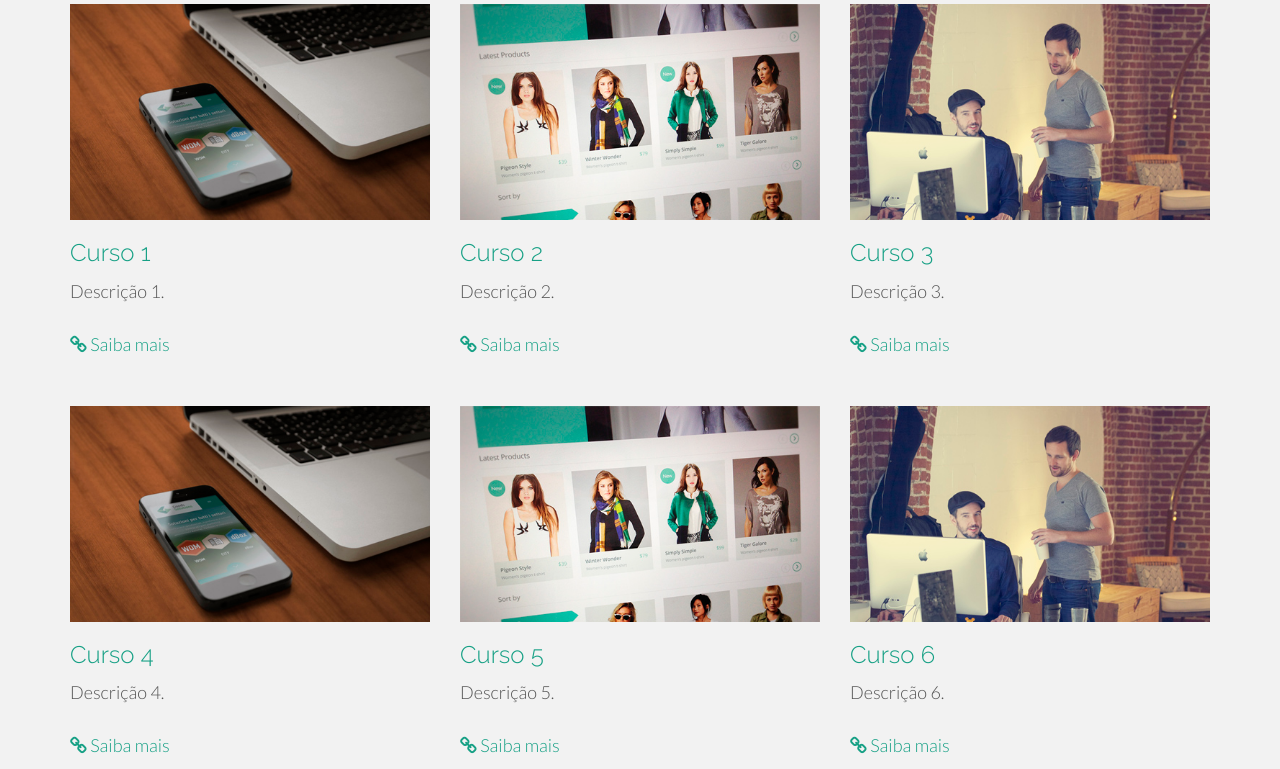
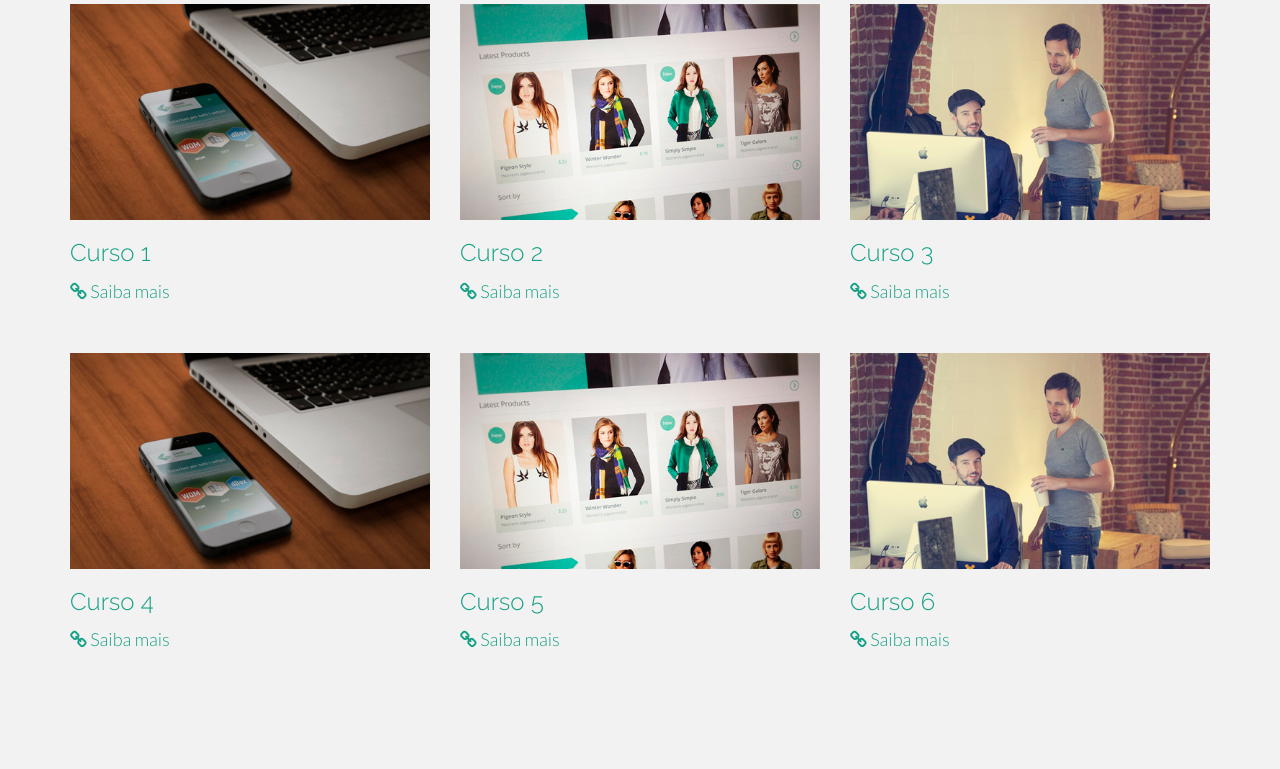
Before and after one commit to brunogomes3000/aulapi2017, a Django app: page /cursos/ in a window 1280 px wide. Shown: the part 853-1622 px from the top of the page. Run offline with Django 3.2, Linux system fonts and the light colour scheme; some libraries are stand-ins or nearby versions.

Commit message:
cursos.html atualizado

```diff
--- a/core/templates/cursos.html
+++ b/core/templates/cursos.html
@@ -15,38 +15,32 @@ Cursos | {{ block.super }}
 			<div class="col-lg-4">
 				<img class="img-responsive" src="{% static 'assets/img/post01.jpg' %}" alt="">
 				<h3><a href="#">Curso 1</a></h3>
-				<p>Descrição 1.</p>
 				<p><a href="#"><i class="fa fa-link"></i> Saiba mais</a></p><br/>
 			</div>
 			<div class="col-lg-4">
 				<img class="img-responsive" src="{% static 'assets/img/post02.jpg' %}" alt="">
 				<h3><a href="#">Curso 2</a></h3>
-				<p>Descrição 2.</p>
 				<p><a href="#"><i class="fa fa-link"></i> Saiba mais</a></p><br/>
 			</div>
 			<div class="col-lg-4">
 				<img class="img-responsive" src="{% static 'assets/img/post03.jpg' %}" alt="">
 				<h3><a href="#">Curso 3</a></h3>
-				<p>Descrição 3.</p>
 				<p><a href="#"><i class="fa fa-link"></i> Saiba mais</a></p><br/>
 			</div>
 
 			<div class="col-lg-4">
 				<img class="img-responsive" src="{% static 'assets/img/post01.jpg' %}" alt="">
 				<h3><a href="#">Curso 4</a></h3>
-				<p>Descrição 4.</p>
 				<p><a href="#"><i class="fa fa-link"></i> Saiba mais</a></p><br/>
 			</div>
 			<div class="col-lg-4">
 				<img class="img-responsive" src="{% static 'assets/img/post02.jpg' %}" alt="">
 				<h3><a href="#">Curso 5</a></h3>
-				<p>Descrição 5.</p>
 				<p><a href="#"><i class="fa fa-link"></i> Saiba mais</a></p><br/>
 			</div>
 			<div class="col-lg-4">
 				<img class="img-responsive" src="{% static 'assets/img/post03.jpg' %}" alt="">
 				<h3><a href="#">Curso 6</a></h3>
-				<p>Descrição 6.</p>
 				<p><a href="#"><i class="fa fa-link"></i> Saiba mais</a></p><br/>
 			</div>
 
```
